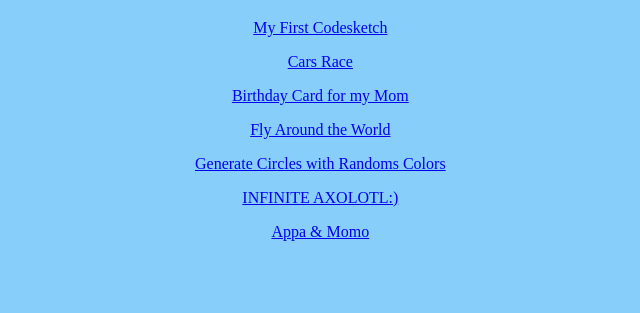
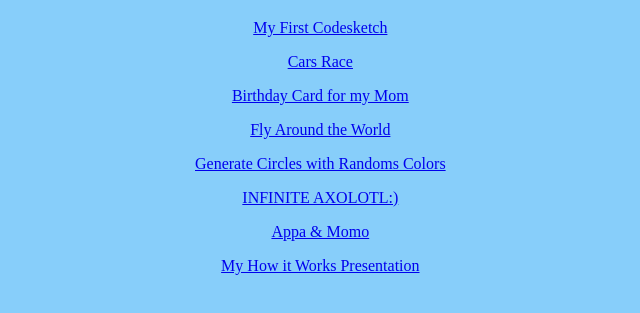
Before and after one commit to c25cw/c25cw.github.io, a plain HTML site: page projects.html in a window 1280 px wide. Shown: the part 61-374 px from the top of the page, without its empty margins (317-957 px from the left). Drawn offline with Linux system fonts and the light colour scheme.

Commit message:
push b4 break

```diff
--- a/projects.html
+++ b/projects.html
@@ -62,6 +62,7 @@ background-repeat: no-repeat;
 		<p><a href="randcolor.html">Generate Circles with Randoms Colors</a></p>
 		<p><a href="javascript1.html">INFINITE AXOLOTL:)</a></p>
 		<p><a href="AppaAteMomo.html">Appa & Momo</a></p>
+		<p><a href="https://docs.google.com/presentation/d/1bA08cgwPlQ8gajTvvwmU-tCSxHgqMv-Qu6w9bhnWiL4/edit#slide=id.p">My How it Works Presentation</a></p>
 </div>
 	</center>
 
```
